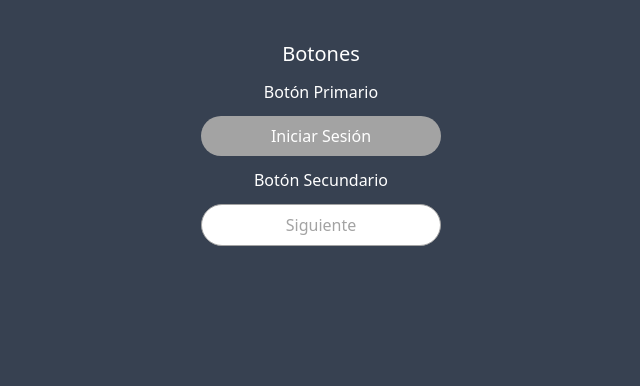
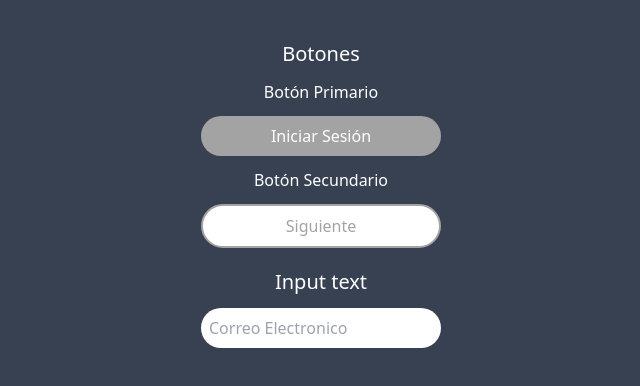
Before and after one commit to No-Country-simulation/c17-70-m-python, a React (Vite) app in the folder frontend/: page /components in a window 1280 px wide. Shown: the top 386 px of the page, without its empty margins (319-959 px from the left). Built offline with nearby package versions, Linux system fonts and the light colour scheme.

Commit message:
add input text

```diff
--- a/frontend/src/Pages/Components.tsx
+++ b/frontend/src/Pages/Components.tsx
@@ -1,10 +1,13 @@
 import { Button } from '../components/Button'
+import { InputText } from '../components/InputText'
 
 export function Components() {
+  const aritcleClass = 'flex flex-col justify-center items-center gap-3'
+  const titleClass = 'text-xl'
   return (
-    <section className='px-20 pt-10 w-full h-screen bg-gray-700 text-white'>
-      <article className='flex flex-col justify-center items-center gap-3'>
-        <h1 className='text-xl'>Botones</h1>
+    <section className='px-20 pt-10 w-full h-screen bg-gray-700 text-white flex flex-col gap-5'>
+      <article className={aritcleClass}>
+        <h1 className={titleClass}>Botones</h1>
         <h2>Botón Primario</h2>
         <Button className='w-60' typeVariant='primary'>
           Iniciar Sesión
@@ -14,6 +17,10 @@ export function Components() {
           Siguiente
         </Button>
       </article>
+      <article className={aritcleClass}>
+        <h1 className={titleClass}>Input text</h1>
+        <InputText className='w-60' placeholder='Correo Electronico' />
+      </article>
     </section>
   )
 }
--- a/frontend/src/components/Button.tsx
+++ b/frontend/src/components/Button.tsx
@@ -10,7 +10,7 @@ interface Props {
 const variantButton: Record<TypeButton, string> = {
   primary: 'bg-neutral-400 text-white py-2 px-3 rounded-full',
   secondary:
-    'bg-white text-neutral-400 py-2 px-3 rounded-full border border-neutral-400',
+    'bg-white text-neutral-400 py-2 px-3 rounded-full border-2 border-neutral-400',
 }
 
 export function Button({ typeVariant, children, className }: Props) {
--- /dev/null
+++ b/frontend/src/components/InputText.tsx
@@ -0,0 +1,15 @@
+interface Props {
+  placeholder: string
+  className?: string
+}
+export function InputText({ placeholder, className }: Props) {
+  const inputClass = 'rounded-full border-neutral-400 px-2 py-2'
+  const variantInputClass = `${inputClass} ${className || ''}`.trim()
+  return (
+    <input
+      className={variantInputClass}
+      placeholder={placeholder}
+      type='text'
+    />
+  )
+}
```
